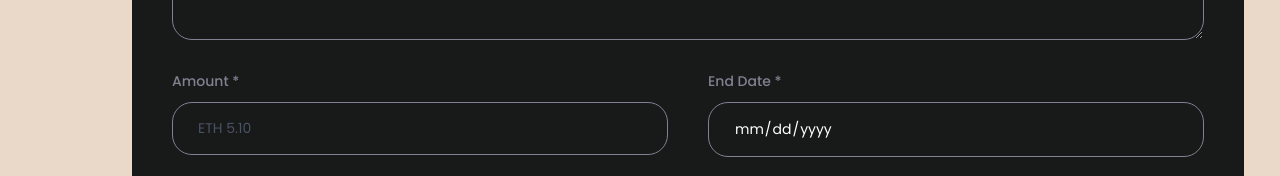
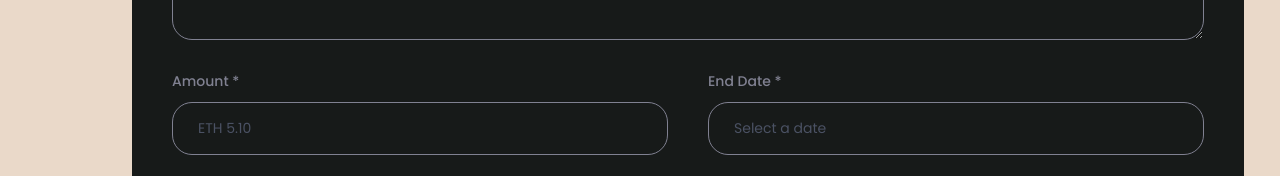
Before and after one commit to waleedsadeh/crowdfunding-Dapp, a React (Vite) app in the folder thirdweb-app/: page /create-campaign in a window 1280 px wide. Shown: the part 624-800 px from the top of the page. Built offline with nearby package versions, Linux system fonts and the light colour scheme; what @thirdweb-dev/react would draw is missing.

Commit message:
fixed the calendar issues and the input width

```diff
--- a/thirdweb-app/src/components/FormField.jsx
+++ b/thirdweb-app/src/components/FormField.jsx
@@ -1,4 +1,6 @@
 import React from "react";
+import DatePicker from "react-datepicker";
+import "react-datepicker/dist/react-datepicker.css";
 
 function FormField ({ labelName, placeholder, inputType, isTextArea, value, handleChange }) {
     return (
@@ -15,6 +17,14 @@ function FormField ({ labelName, placeholder, inputType, isTextArea, value, hand
             placeholder={placeholder}
             className="py-[15px] sm:px-[25px] px-[15px] outline-none border-[1px] border-[#808191] bg-transparent font-poppins text-white text-[14px] placeholder:text-[#4b5264] rounded-[20px] sm:min-w-[300px]"
           />
+        ) : inputType === "date" ? (
+            <DatePicker
+                selected={value}
+                onChange={handleChange}
+                dateFormat="yyyy-MM-dd"
+                placeholderText={placeholder}
+                className="w-full py-[15px] sm:px-[25px] px-[15px] outline-none border-[1px] border-[#808191] bg-transparent font-poppins text-white text-[14px] placeholder:text-[#4b5264] rounded-[20px] sm:min-w-[300px]"
+            />
         ) : (
           <input
             required
@@ -25,7 +35,7 @@ function FormField ({ labelName, placeholder, inputType, isTextArea, value, hand
             placeholder={placeholder}
             className="py-[15px] sm:px-[25px] px-[15px] outline-none border-[1px] border-[#808191] bg-transparent font-poppins text-white text-[14px] placeholder:text-[#4b5264] rounded-[20px] sm:min-w-[300px]"
           />
-        )}
+        ) }
       </label>
     );
 }
--- a/thirdweb-app/src/pages/CreateCampaign.jsx
+++ b/thirdweb-app/src/pages/CreateCampaign.jsx
@@ -3,6 +3,7 @@ import { useNavigate } from "react-router-dom";
 import { ethers } from "ethers";
 import { CustomButton, FormField } from "../components";
 import { checkIfImage } from "../utils/util";
+
 function CreateCampaign() {
     const navigate = useNavigate();
     const [isLoading, setIsLoading] = useState(false);
@@ -32,7 +33,7 @@ function CreateCampaign() {
                 <FormField labelName="description *" placeholder="Write about the campaign" isTextArea={true} value={form.description} handleChange={() => {}}/>
                 <div className="flex flex-wrap gap-[40px]">
                     <FormField labelName="Amount *" placeholder="ETH 5.10" inputType="text" value={form.target} handleChange={() => {}}/>
-                    <FormField labelName="End Date *" placeholder="Select a date" inputType="date" value={form.deadline } handleChange={() => {}}/>
+                    <FormField labelName="End Date *" placeholder="Select a date" inputType="date" value={form.deadline } handleChange={(date) => setForm({ ...form, deadline: date })}/>
                 </div>
                 <FormField labelName="Campaign image *" placeholder="Place image URL of your campaign" inputType="url" value={form.image} handleChange={() => {}}/>
                 <div className="flex justify-center items-center mt-[40px]">
```
